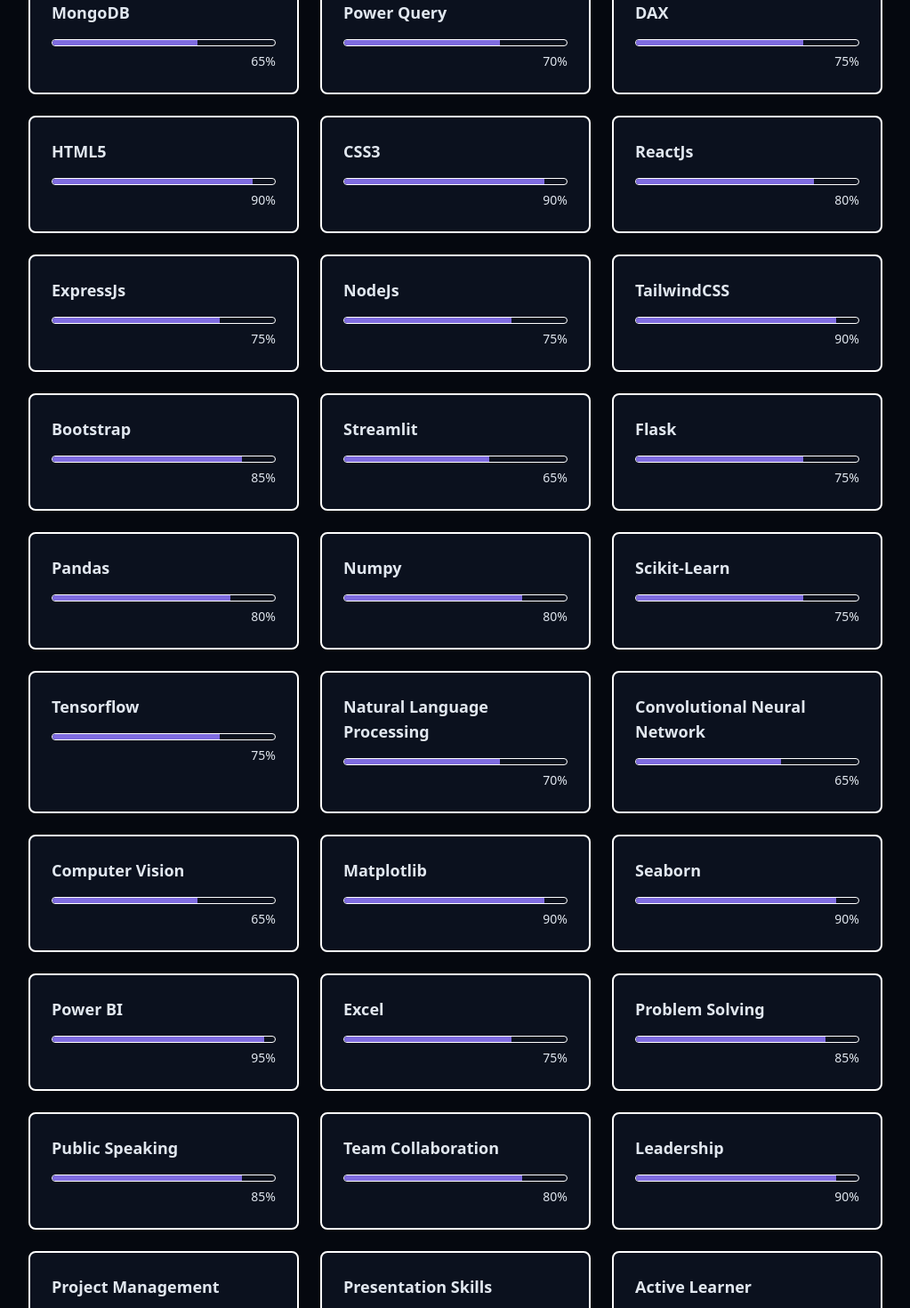
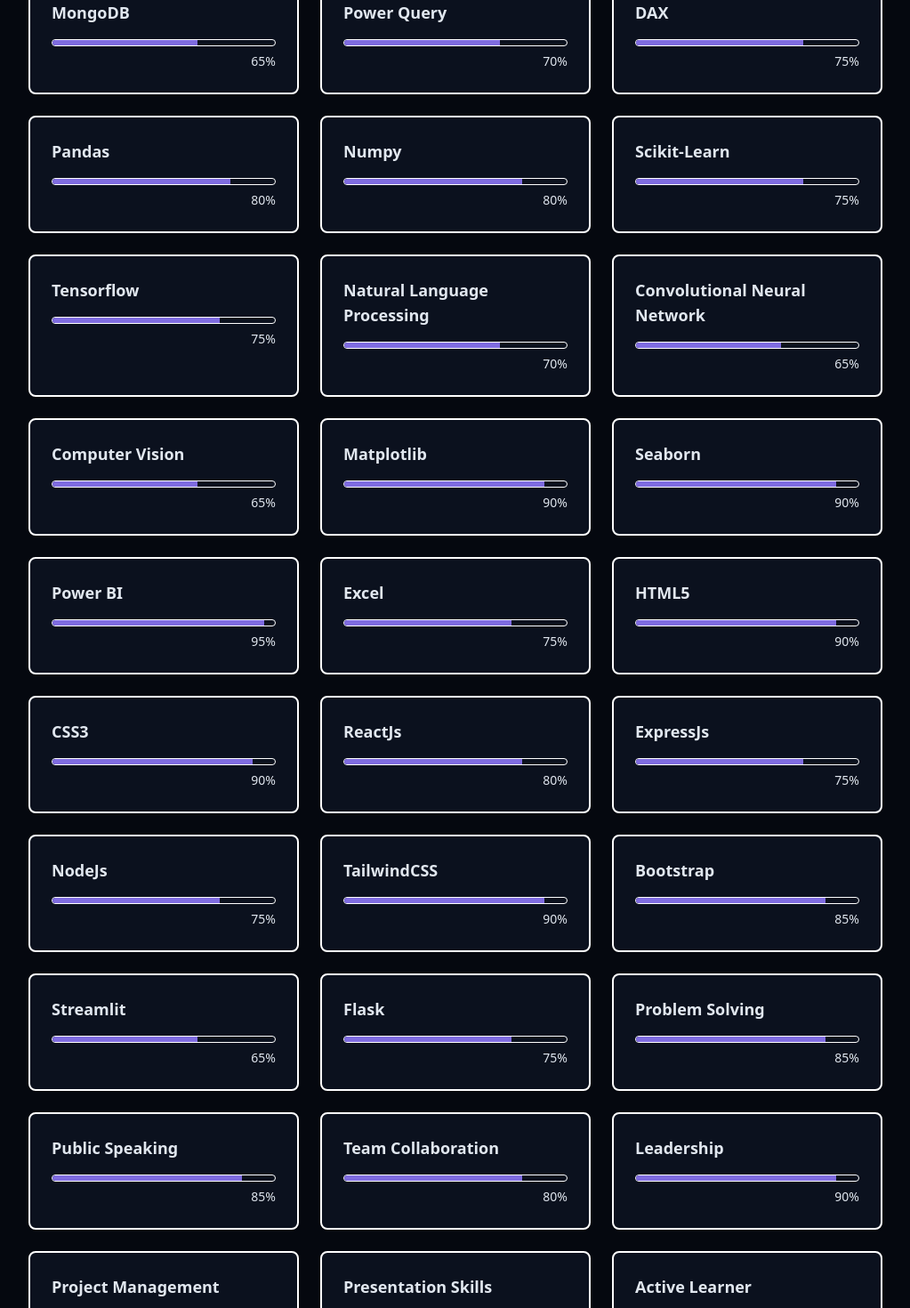
Before and after one commit to Kirtirajsinh08/portfolio_website, a React (Vite) app: page / in a window 1280 px wide. Shown: the part 3280-4750 px from the top of the page at 89% size, without its empty margins (128-1151 px from the left). Built offline with nearby package versions, Linux system fonts and the light colour scheme.

Commit message:
Small changes

```diff
--- a/src/components/About.jsx
+++ b/src/components/About.jsx
@@ -38,7 +38,7 @@
                         <div className="flex flex-col sm:flex-row gap-4 pt-4 justify-center">
                             <a href="#contact" className="cosmic-button hover:cursor-pointer hover:text-primary hover:bg-foreground/20 hover:border-3 hover:border-white">{" "}Get In Touch</a>
 
-                            <a href="https://drive.google.com/file/d/1H7kQFubT_fK5QQcuPsIwJKzVARggRm5F/view?usp=drive_link" className="cosmic-button hover:cursor-pointer hover:text-primary hover:bg-foreground/20 hover:border-3 hover:border-white">Download CV</a>
+                            <a href="https://drive.google.com/file/d/1tOThfWD0y7VTFPsytFQRPdu0vi8XACMY/view?usp=drive_link" className="cosmic-button hover:cursor-pointer hover:text-primary hover:bg-foreground/20 hover:border-3 hover:border-white">Download CV</a>
                         </div>
                     </div>
 
--- a/src/components/Projects.jsx
+++ b/src/components/Projects.jsx
@@ -9,37 +9,37 @@
         githuburl: "https://github.com/Kirtirajsinh08/Resume_Analyser"
     },
     {
-        id: 2,
+        id: 6,
         title: "HealWell - Healthcare Website",
         description: "An end-to-end healthcare platform offering services, appointment booking, skin care assistant and more.",
         image: "/projects/Project 3.jpg",
         githuburl: "https://github.com/archanpatel1425/HealthCare"
     },
     {
-        id: 3,
+        id: 4,
         title: "Bank Loan Report Dashboard",
         description: "An interactive dashboard analyzing bank loan data for key finance performance metrics.",
         image: "/projects/Project 4.jpeg",
         githuburl: "https://github.com/Kirtirajsinh08/PowerBI_Dashboards/tree/main/Bank%20Loan%20Report%20-%20Finance%20Domain"
     },
     {
-        id: 4,
-        title: "Movie Recommender System",
+        id: 2,
+        title: "Cine Suggest",
         description: "A machine learning system recommending movies to users based on viewing preferences.",
         image: "/projects/Project 5.png",
-        githuburl: "https://github.com/Kirtirajsinh08/Movie_Recommender_System"
+        githuburl: "https://github.com/Kirtirajsinh08/CineSuggest"
     },
     {
-        id: 5,
+        id: 3,
         title: "House Price Prediction Model",
         description: "A machine learning model that predicts house prices based on location and other features.",
         image: "/projects/Project 6.png",
         githuburl: "https://github.com/Kirtirajsinh08/house_price_prediction"
     },
     {
-        id: 6,
+        id: 5,
         title: "Cricket Data Analysis - T20 World Cup",
-        description: "A comprehensive solution that combines AI, automation, and personalization to create effective cold emails at scale.",
+        description: "A comprehensive dashoard regarding T20 World Cup 2024.",
         image: "/projects/Project 1.jpg",
         githuburl: "https://github.com/Kirtirajsinh08/PowerBI_Dashboards/tree/main/World%20Cup%202022%20Analysis%20-%20Sports%20Domain"
     }
--- a/src/components/Skills.jsx
+++ b/src/components/Skills.jsx
@@ -11,15 +11,6 @@
     { name: "MongoDB", level: 65, category: "Databases & Querying" },
     { name: "Power Query", level: 70, category: "Databases & Querying" },
     { name: "DAX", level: 75, category: "Databases & Querying" },
-    { name: "HTML5", level: 90, category: "Web Development" },
-    { name: "CSS3", level: 90, category: "Web Development" },
-    { name: "ReactJs", level: 80, category: "Web Development" },
-    { name: "ExpressJs", level: 75, category: "Web Development" },
-    { name: "NodeJs", level: 75, category: "Web Development" },
-    { name: "TailwindCSS", level: 90, category: "Web Development" },
-    { name: "Bootstrap", level: 85, category: "Web Development" },
-    { name: "Streamlit", level: 65, category: "Web Development" },
-    { name: "Flask", level: 75, category: "Web Development" },
     { name: "Pandas", level: 80, category: "Data Science and Analytics" },
     { name: "Numpy", level: 80, category: "Data Science and Analytics" },
     { name: "Scikit-Learn", level: 75, category: "Data Science and Analytics" },
@@ -31,6 +22,15 @@
     { name: "Seaborn", level: 90, category: "Data Science and Analytics" },
     { name: "Power BI", level: 95, category: "Data Science and Analytics" },
     { name: "Excel", level: 75, category: "Data Science and Analytics" },
+    { name: "HTML5", level: 90, category: "Web Development" },
+    { name: "CSS3", level: 90, category: "Web Development" },
+    { name: "ReactJs", level: 80, category: "Web Development" },
+    { name: "ExpressJs", level: 75, category: "Web Development" },
+    { name: "NodeJs", level: 75, category: "Web Development" },
+    { name: "TailwindCSS", level: 90, category: "Web Development" },
+    { name: "Bootstrap", level: 85, category: "Web Development" },
+    { name: "Streamlit", level: 65, category: "Web Development" },
+    { name: "Flask", level: 75, category: "Web Development" },
     { name: "Problem Solving", level: 85, category: "Soft Skills" },
     { name: "Public Speaking", level: 85, category: "Soft Skills" },
     { name: "Team Collaboration", level: 80, category: "Soft Skills" },
@@ -51,8 +51,8 @@
     "All",
     "Programming Languages",
     "Databases & Querying",
+    "Data Science and Analytics",
     "Web Development",
-    "Data Science and Analytics",
     "Soft Skills",
     "Tools and Platforms"
 ];
```
